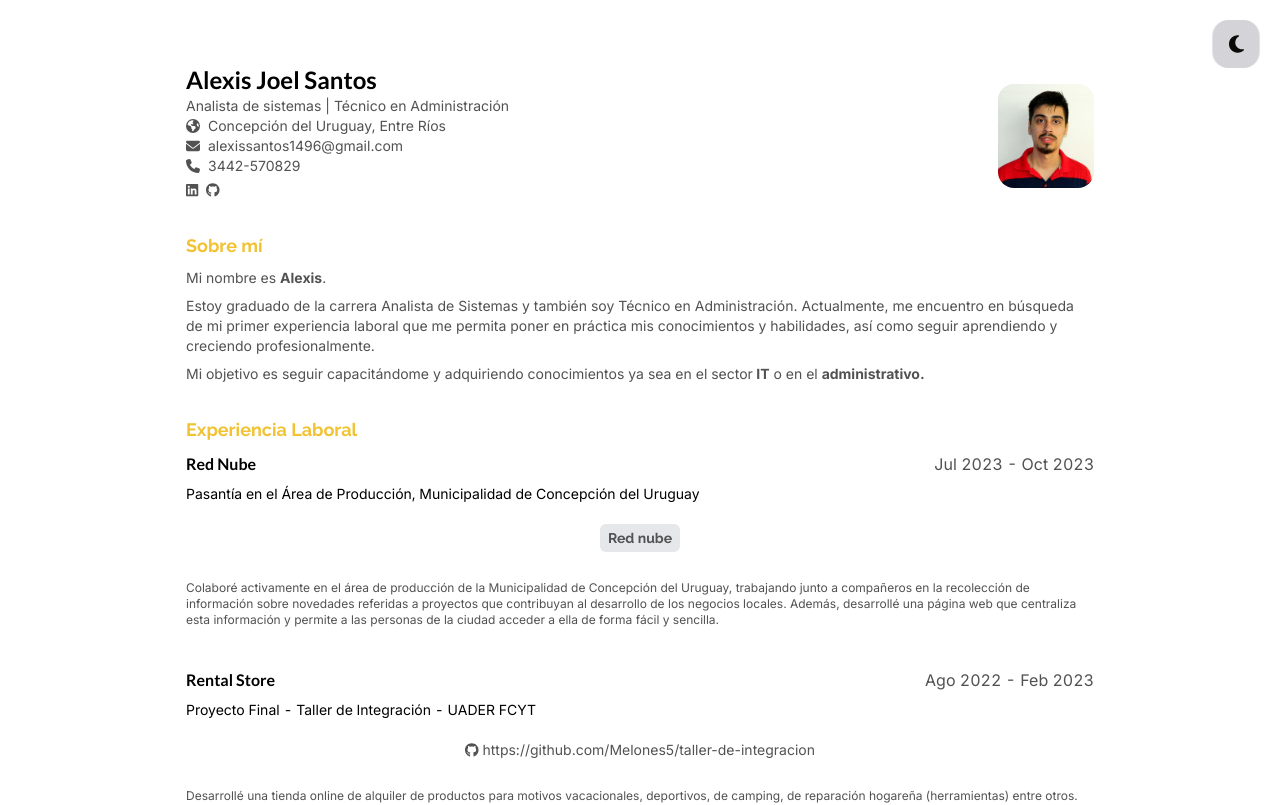
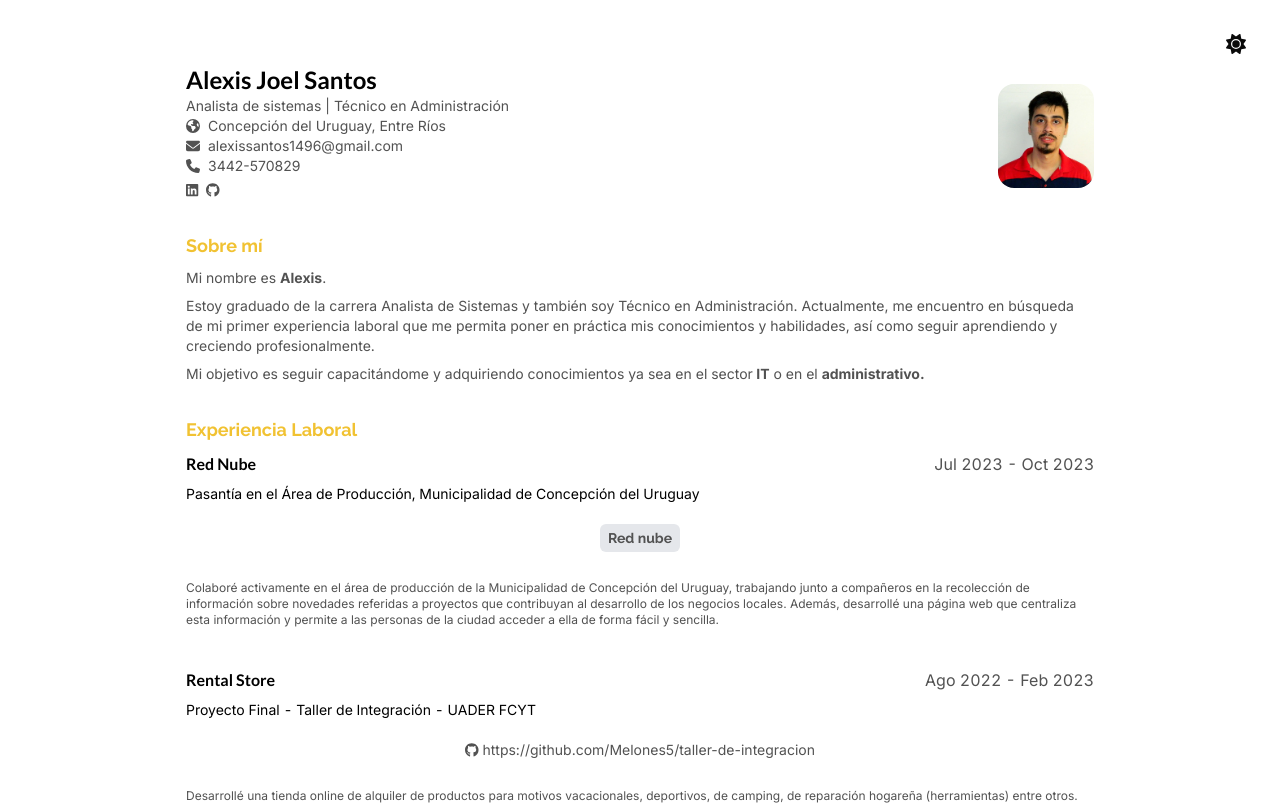
Before and after one commit to Melones5/Newportfolio, a React (Create React App) app: page / in a window 1280 px wide. Shown: the top 805 px of the page. Built offline with nearby package versions, Linux system fonts and the light colour scheme; a web font is replaced by a local one.

Commit message:
changing the darkmodebutton

```diff
--- a/src/components/sections/ButtonDarkMode.jsx
+++ b/src/components/sections/ButtonDarkMode.jsx
@@ -29,11 +29,11 @@ const ButtonDarkMode = () => {
   return (
     <div>
       <button
-        className="fixed top-5 right-5 p-2 w-12 h-12 rounded-2xl dark:bg-text2 bg-textDark2 text-text dark:text-textDark dark:stroke-textDark2 stroke-text2 border-x-[1px] border-bMain dark:border-bMainDark" onClick={handleClick}>
+        className="fixed top-5 right-5 p-2 w-12 h-12 rounded-2xl hover:dark:bg-text2 hover:bg-textDark2 text-text dark:text-textDark dark:stroke-textDark2 stroke-text2 border-bMain dark:border-bMainDark transition-all" onClick={handleClick}>
         {isDarkMode ?
-          <FontAwesomeIcon icon={faSun} className='fa-lg' color='#f1c232'/>
+          <FontAwesomeIcon icon={faMoon} className='fa-lg' />
           :
-          <FontAwesomeIcon icon={faMoon} className='fa-lg' />
+          <FontAwesomeIcon icon={faSun} className='fa-lg'/>
         }
       </button>
     </div >
```
Also changed, not shown: src/index.css (line endings or trailing spaces), 1 other file (tests, documents, lock files or other folders).
